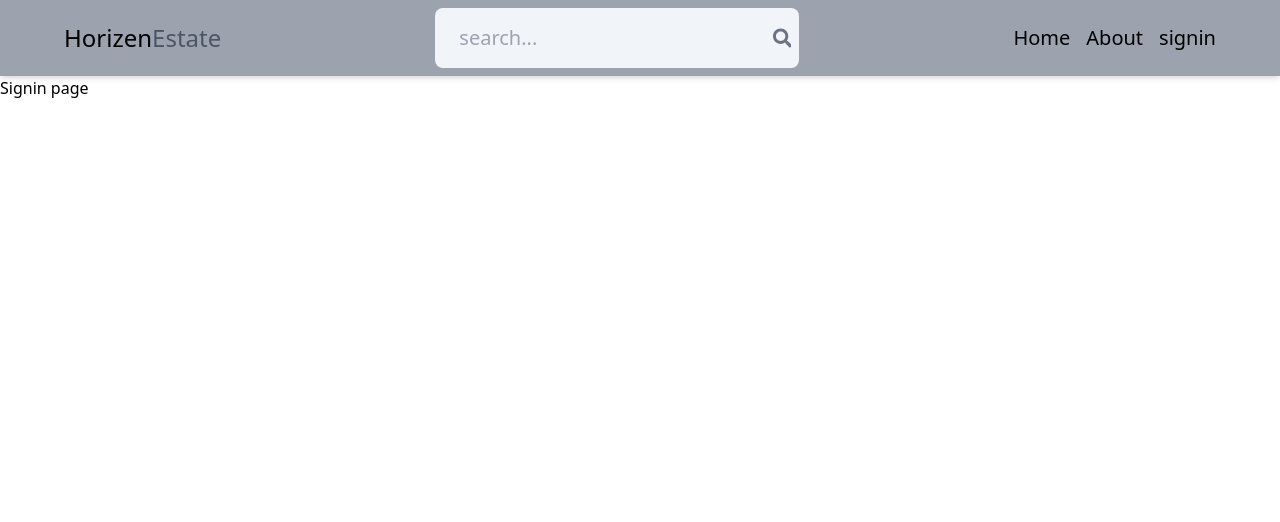
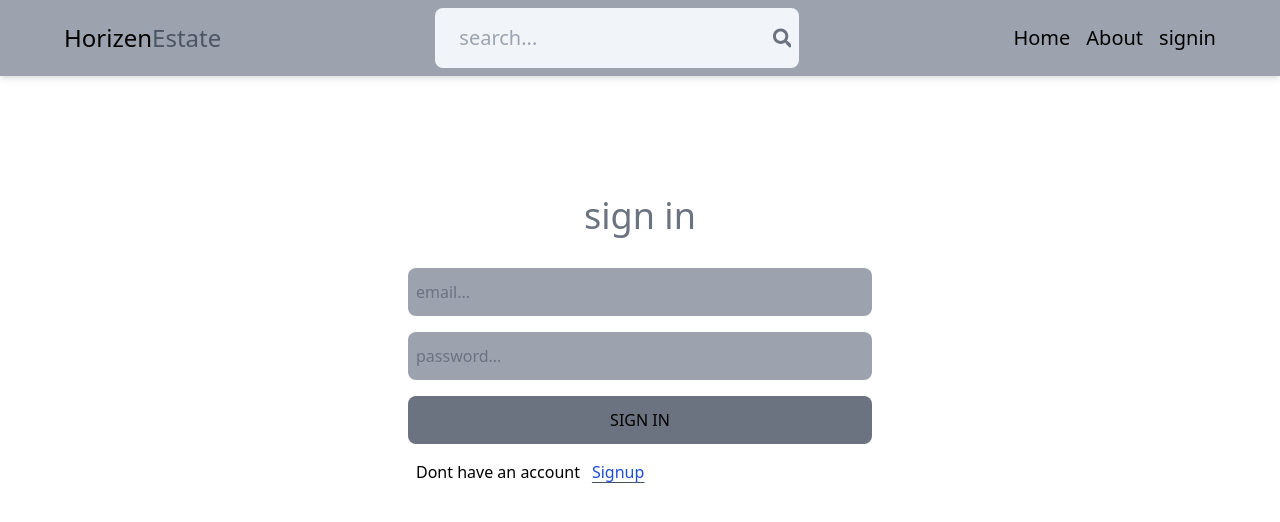
Before and after one commit to rizwan-signon/Horizen-estate, a React (Vite) app in the folder client/: page /signin in a window 1280 px wide. Shown: the top 522 px of the page. Built offline with nearby package versions, Linux system fonts and the light colour scheme.

Commit message:
add signin page functionality

```diff
--- a/client/src/pages/SignIn.jsx
+++ b/client/src/pages/SignIn.jsx
@@ -1,7 +1,81 @@
+import { useState } from "react";
+import { Link, useNavigate } from "react-router-dom";
+
 const SignIn = () => {
+  const [signinData, setSigninData] = useState({});
+  const navigate = useNavigate();
+  const [error, setError] = useState("");
+  const [loading, setLoading] = useState(false);
+
+  const handleChange = (e) => {
+    e.preventDefault();
+    setSigninData({ ...signinData, [e.target.id]: e.target.value });
+  };
+  const handleSubmit = async (e) => {
+    e.preventDefault();
+    try {
+      setLoading(true);
+      const response = await fetch("/api/auth/signin", {
+        method: "POST",
+        headers: {
+          "Content-Type": "application/json",
+        },
+        body: JSON.stringify(signinData),
+      });
+
+      const data = await response.json();
+      if (data.success === false) {
+        setLoading(false);
+        setError(data.message);
+      } else {
+        navigate("/");
+      }
+      setLoading(false);
+      console.log(data);
+    } catch (error) {
+      setLoading(false);
+      setError(error.message);
+    }
+  };
   return (
-    <div>
-      <h1>Signin page </h1>
+    <div className=" max-w-sm sm:max-w-lg mx-auto py-10 px-4 mt-20">
+      <h1 className="text-3xl sm:text-4xl text-center font-medium text-blue-700 sm:text-gray-500">
+        sign in
+      </h1>
+      <form
+        action="#"
+        className="flex flex-col p-2 gap-4 mt-6"
+        onSubmit={handleSubmit}
+      >
+        <input
+          onChange={handleChange}
+          type="text"
+          placeholder="email..."
+          id="email"
+          className="bg-gray-400 w-full focus:overflow-hidden rounded-lg placeholder:text-gray-500 py-3 px-2"
+        />
+        <input
+          onChange={handleChange}
+          type="text"
+          placeholder="password..."
+          id="password"
+          className="bg-gray-400 w-full focus:overflow-hidden rounded-lg placeholder:text-gray-500 py-3 px-2"
+        />
+        <button
+          disabled={loading}
+          className="bg-gray-500 hover:opacity-90 uppercase font-medium w-full focus:overflow-hidden rounded-lg placeholder:text-gray-500 py-3 px-2"
+        >
+          {loading ? "loading" : "sign in"}
+        </button>
+
+        <div className="flex items-center space-x-3 mx-2">
+          <p>Dont have an account</p>
+          <span className="underline decoration-slate-600 cursor-pointer underline-offset-4 text-blue-700 font-medium">
+            <Link to="/signup">Signup</Link>
+          </span>
+        </div>
+        {error && <h1 className="text-red-700 mx-2 uppercase">{error}</h1>}
+      </form>
     </div>
   );
 };
```
